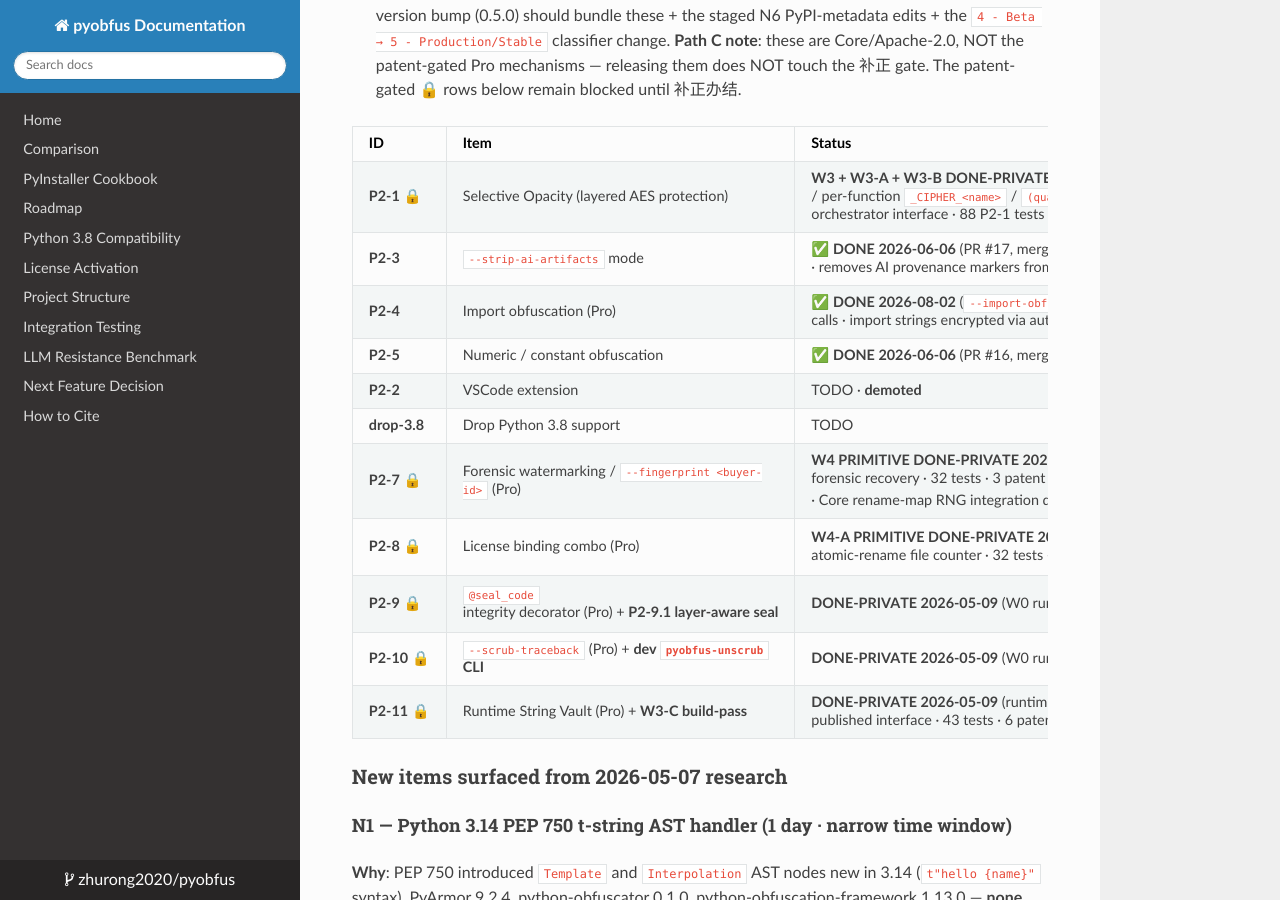
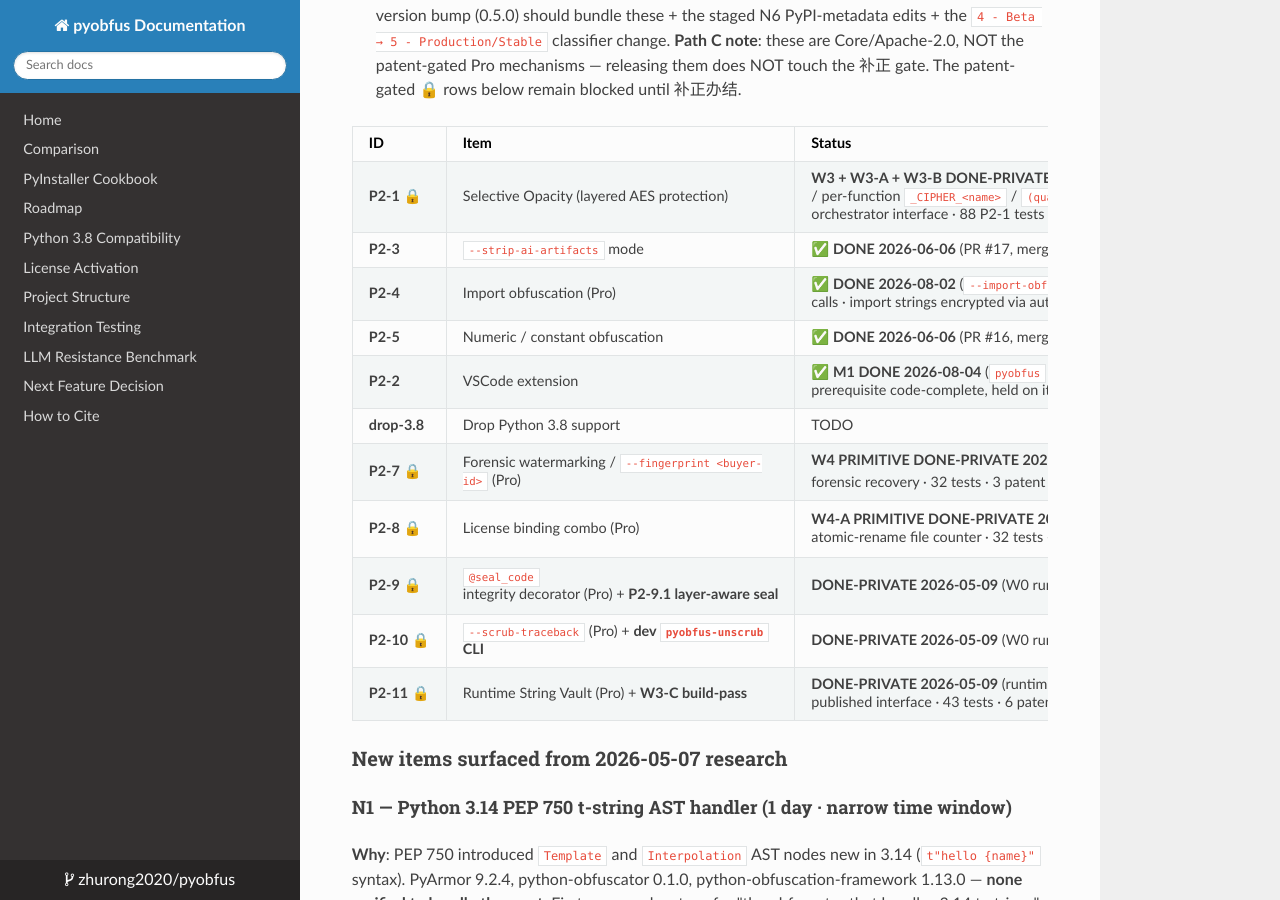
Before and after one commit to zhurong2020/pyobfus, an MkDocs documentation site: the page built from docs/POST_V0.4_TODO.md, in a window 1280 px wide and 900 px high, scrolled down 25603 px. Built offline with MkDocs 1.6.1, drawn with Linux system fonts in a browser that asks for light colours; nearby versions of some CDN libraries.

Commit message:
docs(post-v0.4-todo): un-demote P2-2 VSCode extension, M1 shipped
This priority table's P2-2 row still said "TODO · demoted (VSCode
marketplace is slower-growing channel than launch posts)" from an earlier
planning pass. That call was reversed 2026-08-04 after real competitive
research turned up a genuine first-mover angle, and M1 has since shipped
to the Marketplace -- sibling rows (P2-3/P2-4/P2-5) already get flipped to
DONE as they ship, so this one should match.

```diff
--- a/docs/POST_V0.4_TODO.md
+++ b/docs/POST_V0.4_TODO.md
@@ -866,7 +866,7 @@
 | **P2-3** | `--strip-ai-artifacts` mode | ✅ **DONE 2026-06-06** (PR #17, merged to main · `transformers/ai_artifact_stripper.py` · removes AI provenance markers from docstrings + attribution dunders · conservative attribution-only · 27 tests · unreleased, in CHANGELOG `[Unreleased]`) | Pairs naturally with new N3 (claude-skill preset); both serve "ship AI-generated code as IP" segment. Public-OK (Core feature, not patent-gated). |
 | **P2-4** | Import obfuscation (Pro) | ✅ **DONE 2026-08-02** (`--import-obfuscation` · `pyobfus_pro/import_obfuscation.py` · top-level `import ...` and absolute `from ... import ...` → runtime `importlib` / `__import__` calls · import strings encrypted via auto-enabled AES · relative / `__future__` / star imports deliberately preserved · full core/MCP/integration suites + black/ruff/mypy passed locally) | Keep · closes PyArmor Pro feature gap. Public-OK (existing public Pro module category). |
 | **P2-5** | Numeric / constant obfuscation | ✅ **DONE 2026-06-06** (PR #16, merged to main · `transformers/numeric_obfuscator.py` · `--numeric-obfuscation` · int→XOR/add/sub, float→`float.fromhex` · 37 tests · unreleased, in CHANGELOG `[Unreleased]`) | Keep · small effort, fills gap. Public-OK (Core feature). |
-| **P2-2** | VSCode extension | TODO · **demoted** | VSCode marketplace is slower-growing channel than launch posts; revisit after launch data. Public-OK. |
+| **P2-2** | VSCode extension | ✅ **M1 DONE 2026-08-04** (`pyobfus` v0.1.0 published, publisher `zhurong2020` — https://marketplace.visualstudio.com/items?itemName=zhurong2020.pyobfus; M0 CLI `--json` prerequisite code-complete, held on its own release-spacing gate) — **un-demoted**: re-scoped after real 2026 competitive/trend research (see `docs/VSCODE_EXTENSION_PLAN.md`), first-mover in the category, diagnostics-API hook cost zero core-code changes. | Public-OK. |
 | **drop-3.8** | Drop Python 3.8 support | TODO | Both new competitors require `>=3.10`; we're paying 3.8 cost for shrinking userbase. Public-OK. |
 | **P2-7** 🔒 | Forensic watermarking / `--fingerprint <buyer-id>` (Pro) | **W4 PRIMITIVE DONE-PRIVATE 2026-05-09** (`forensic/watermark.py` · `forensic_seed` SHA-256 versioned · `WatermarkRNG` HMAC-SHA256 counter-mode · `derive_layer_key` per-buyer 32-byte AES-256 · `verify_layer_key_match` forensic recovery · 32 tests · 3 patent findings · zero-change wiring through existing `opacity.transform_module(layer_key=...)` and `vault.transform_module(vault_keys=...)` · Core rename-map RNG integration deferred to post-申请号) | Patent target. Strongest novelty (only vmp-protector 1.0.0 ships per-buyer deterministic build; arXiv 2510.11251 CLASP backing). **Implementation in private repo per Path C; ship to public on 申请号 receipt.** |
 | **P2-8** 🔒 | License binding combo (Pro) | **W4-A PRIMITIVE DONE-PRIVATE 2026-05-09** (`license/binding.py` · `current_machine_id` OS-priority chain · `bind_device_key` PBKDF2-HMAC-SHA256 · `expire_check` ISO-date · `period_check` atomic-rename file counter · 32 tests · 3 patent findings · build-orchestrator integration tests prove license gate woven into AES-GCM decryption path) | Patent target. `--expire` + `--bind-device` + `--period` combo, pure Python. License gate is the AES-GCM tag check itself when `--bind-device` set — no separate check call to patch out. **Implementation in private repo per Path C; ship to public on 申请号 receipt.** |
```
